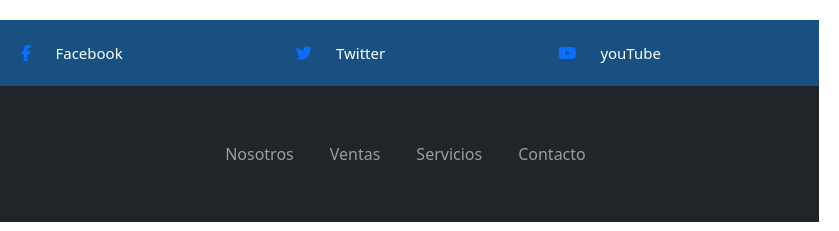
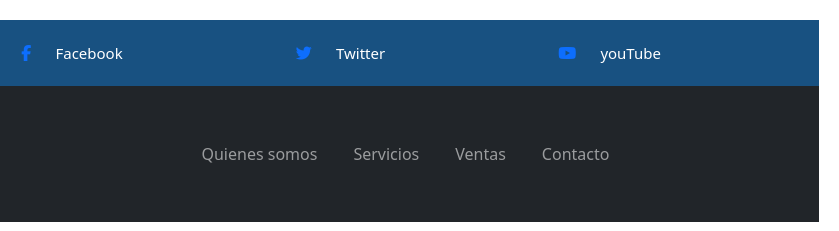
Before and after one commit to Alejafer28/TRABAJO-INTEGRADOR-GRUPO-I-master-Alejandra, a plain HTML site: page index.html in a window 1280 px wide. Shown: the top 231 px of the page, 441-1280 px from the left. Drawn offline with nearby package versions, Linux system fonts and the light colour scheme.

Commit message:
reorganice navbar

```diff
--- a/index.html
+++ b/index.html
@@ -65,15 +65,15 @@
             <div class="collapse navbar-collapse justify-content-center"  id="navbarNav">
                 <ul class="navbar-nav">
                     <li class="nav-item">
-                        <a class="nav-link" aria-current="page" href="#Nosotros">Nosotros</a>
+                        <a class="nav-link" aria-current="page" href="#Nosotros">Quienes somos</a>
+                    </li>
+
+                    <li class="nav-item">
+                        <a class="nav-link" href="#Servicios">Servicios</a>
                     </li>
 
                     <li class="nav-item">
                         <a class="nav-link" href="#Venta de Equipos">Ventas</a>
-                    </li>
-
-                    <li class="nav-item">
-                        <a class="nav-link" href="#Servicios">Servicios</a>
                     </li>
 
                     <li class="nav-item">
```
